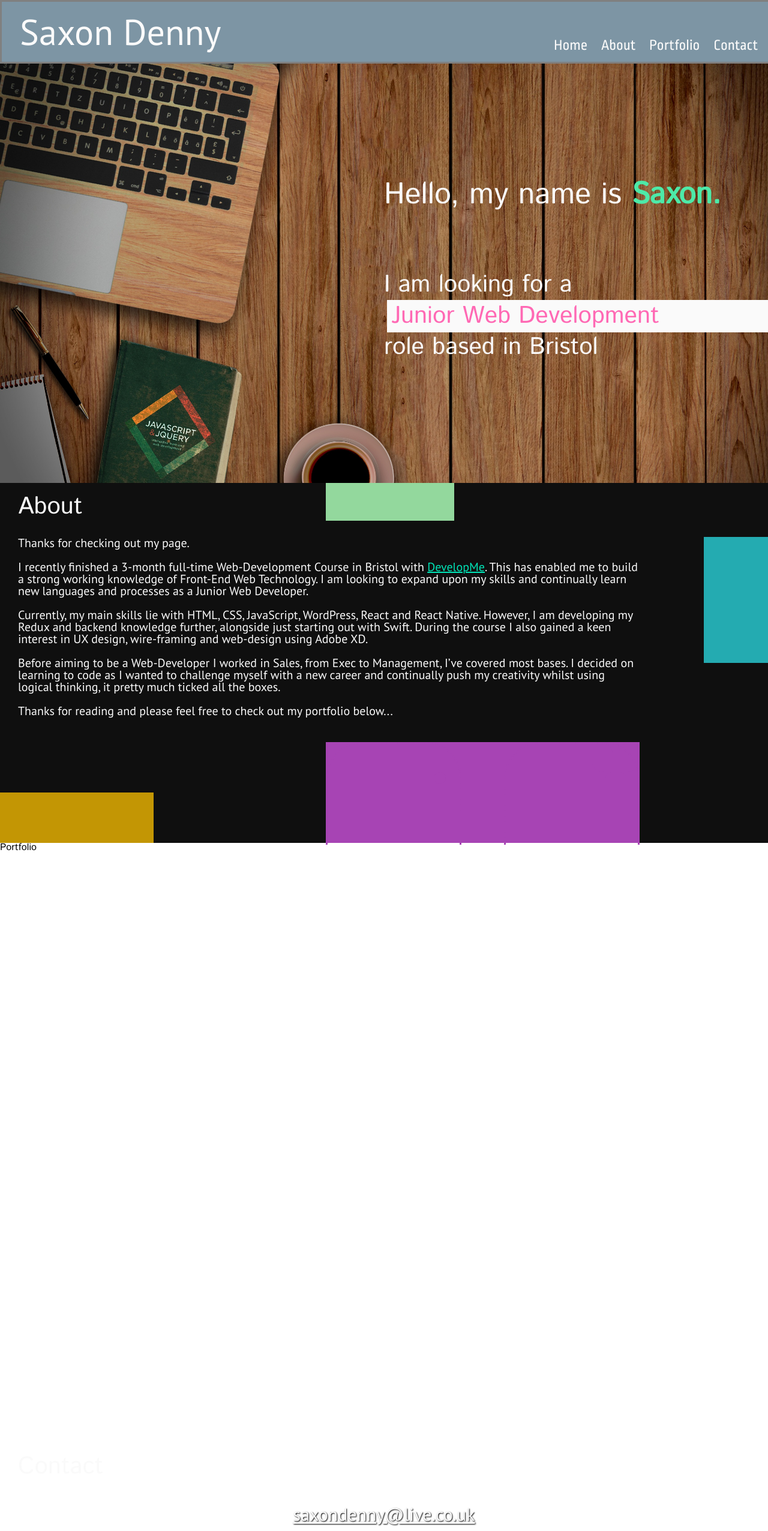
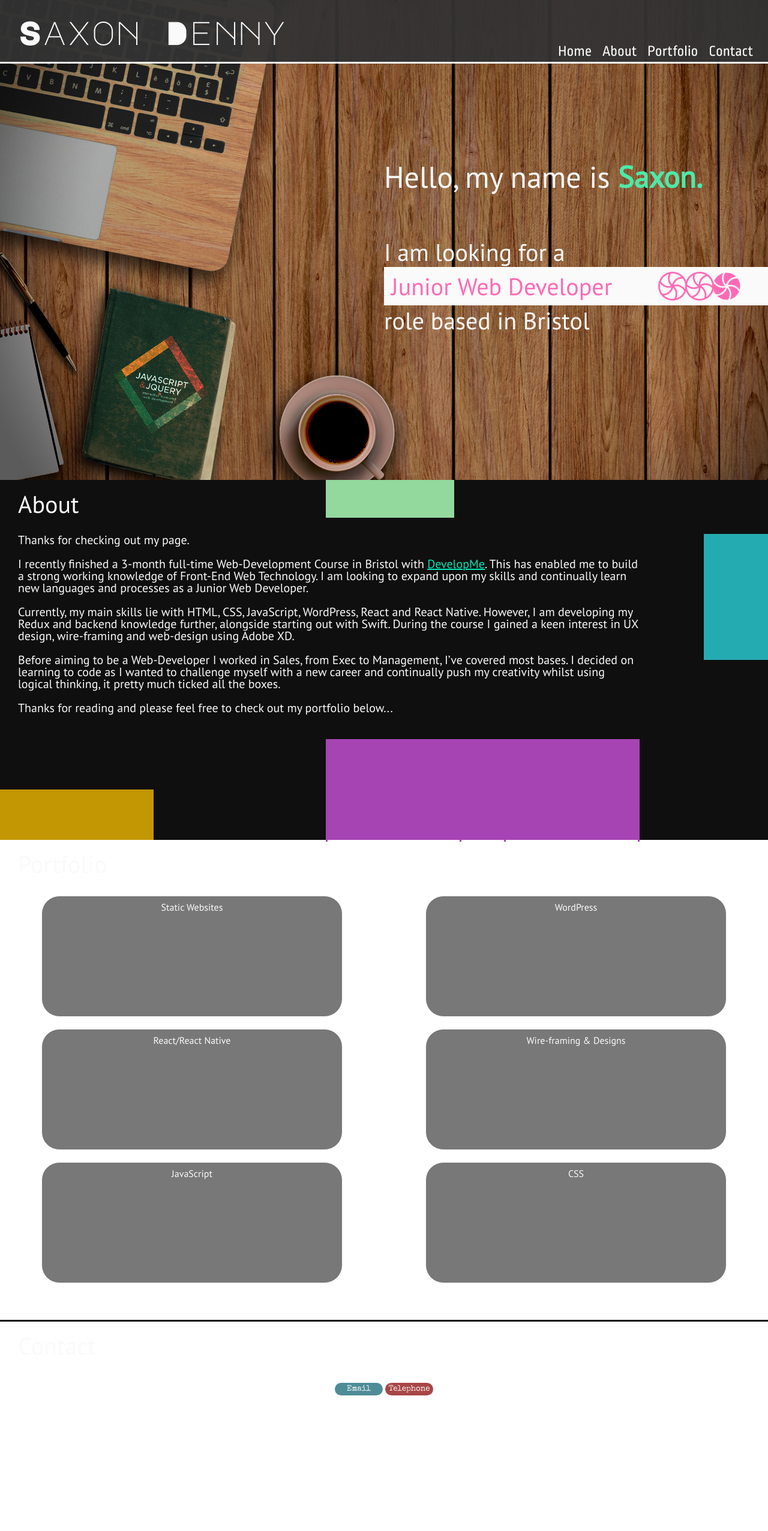
Before and after one commit to Saxon-Denny/saxon-website, a plain HTML site: page index.html in a window 1280 px wide. Shown: the top 2552 px of the page at 60% size. Drawn offline with nearby package versions, Linux system fonts and the light colour scheme; a web font is replaced by a local one.

Commit message:
js updated, background image fixed-position, css shortened

```diff
--- a/css/index.css
+++ b/css/index.css
@@ -1,30 +1,23 @@
-body{
-   scroll-behavior: smooth;
-}
 
 .header{
     width: 100%;
-    height: 100px;
-    background-color: rgba(118, 144, 160, 0.95);
+    height: 103px;
+    background-color: rgba(51, 51, 51, 0.95);
     position: relative;
-    border: 3px solid grey;
+    border-bottom: 3px solid #FAFAFA;
     position: fixed;
     top: 0px;
     overflow: hidden;
     z-index: +1;
 }
 
-.header-div{
-    width: 30%;
-}
-
 .header h2 {
-    font-size: 60px;
+    font-size: 55px;
     position: absolute;
     left: 30px;
-    top: 20%;
+    top: 25%;
     color: #FAFAFA;
-    font-family: 'pt sans', cursive;
+    font-family: 'Major Mono Display', cursive;
 }
 
 .header nav{
@@ -36,16 +29,18 @@ body{
 
 .header nav ul li{
     display: inline-block;
-	padding: 10px;
-	border: 0px solid #000;
+	padding-right: 15px;
     border-spacing: 10px;
     font-size: 25px;
-    color: #FAFAFA;
 }
 
 .header nav ul li a{
     text-decoration: none;
     color: #FAFAFA;
+    -webkit-transition: 0.5s ease-in-out;
+    -moz-transition: 0.5s ease-in-out;
+    -o-transition: 0.5s ease-in-out;
+    transition: 0.5s ease-in-out;
 }
 
 .header nav ul li a:visited{
@@ -73,48 +68,25 @@ body{
     transition-delay: .2s;
  }
 
- .letter-one:hover{
+.header-name span:hover{
    color: #4DE9A8;
  }
- .letter-two:hover{
-    color: #4DE9A8;
-  }
-  .letter-three:hover{
-    color: #4DE9A8;
-  }
-  .letter-four:hover{
-    color: #4DE9A8;
-  }
-  .letter-five:hover{
-    color: #4DE9A8;
-  }
-  .letter-six:hover{
-    color: #4DE9A8;
-  }
-  .letter-seven:hover{
-    color: #4DE9A8;
-  }
-  .letter-eight:hover{
-    color: #4DE9A8;
-  }
-  .letter-nine:hover{
-    color: #4DE9A8;
-  }
-  .letter-ten:hover{
-    color: #4DE9A8;
-  }
 
 .title{
     width: 100%;
-    height: 700px;
+    height: 800px;
     background-image: url(../assets/web-design.jpg);
     background-size: cover;
+    background-position: center;
+    background-attachment: fixed;
+    background-repeat: no-repeat;
     position: relative;
     display: grid;
     grid-template-columns: 1fr 1fr;
     grid-template-rows: 1fr 1fr;
-    margin-top: 105px;
-    font-family: 'Istok Web';
+    font-family: 'pt sans', sans-serif;
+    color: #FAFAFA;
+    font-size: 50px;
 }
 
 .title h1{
@@ -123,15 +95,12 @@ body{
     grid-row-start: 1;
     grid-row-end: 2;
     position: absolute;
-    bottom: 30%;
-    color: #FAFAFA;
-    font-size: 50px;
+    bottom: 20%;
 }
 
 .name-color{
     color: #4DE9A8;
     font-weight: bold;
-
 }
 
 .role-title{
@@ -139,19 +108,61 @@ body{
     grid-column-end: 3;
     grid-row-start: 2;
     grid-row-end: 3;
-}
-
-.role-title{
     color: #FAFAFA;
     font-size: 40px;
 }
 
+.role-background{
+    background-color: #FAFAFA;
+    display: grid;
+    width: 100%;
+    grid-template-columns: 1fr 0.5fr;
+    grid-template-rows: 1fr;
+    margin: 5px 0px 5px 0px;
+}
+
 .role-color{
-    color: hotpink;
-    background-color: #FAFAFA;
-    width: 100%;
+    color: #ff69b4;
     padding: 7px;
     margin: 5px;
+    grid-column-start: 1;
+    grid-column-end: 2;
+    grid-row-start: 1;
+    grid-row-end: 2;
+}
+
+.role-background img{
+    grid-column-start: 2;
+    grid-column-end: 3;
+    grid-row-start: 1;
+    grid-row-end: 2;
+    align-self: center;
+}
+
+@-moz-keyframes spin { 100% { -moz-transform: rotate(360deg); } }
+@-webkit-keyframes spin { 100% { -webkit-transform: rotate(360deg); } }
+@keyframes spin { 100% { -webkit-transform: rotate(360deg); transform:rotate(360deg); } }
+
+
+.rotating {
+    margin-left: 30px;
+    -webkit-animation:spin 4s linear infinite;
+    -moz-animation:spin 4s  linear infinite;
+    animation:spin 4s linear infinite;
+}
+
+.rotating-one {
+    margin-left: 75px;
+    -webkit-animation:spin 4s reverse linear infinite;
+    -moz-animation:spin 4s reverse linear infinite;
+    animation:spin 4s reverse linear infinite;
+}
+
+.rotating-two {
+    margin-left: 120px;
+    -webkit-animation:spin 4s linear infinite;
+    -moz-animation:spin 4s linear infinite;
+    animation:spin 4s linear infinite;
 }
 
 .about{
@@ -159,31 +170,29 @@ body{
     height: 600px;
     background-color: #0F0F0F;
     background-size: cover;
+    background-position: center;
+    background-attachment: fixed;
+    background-repeat: no-repeat;
     position: relative;
     display: grid;
     grid-template-columns: 1fr 1fr 0.4fr;
     grid-template-rows: 0.3fr 1fr 0.7fr;
+    font-family: 'pt sans', sans-serif;
+    color:#FAFAFA;
+    font-size: 20px;
 }
 
 .about h3{
-    color:#FAFAFA;
-    position: absolute;
     grid-column-start: 1;
     grid-column-end: 2;
     grid-row-start: 1;
     grid-row-end: 2;
     height: 10%;
     width: 10%;
+    position: absolute;
     left: 30px;
     top: 20px;
     font-size: 40px;
-    font-family: 'Istok Web';
-}
-
-.about-content p{
-    color:#FAFAFA;
-    font-size: 20px;
-    font-family: 'pt sans', sans-serif;
 }
 
 .about-content p a{
@@ -407,26 +416,77 @@ body{
 
 .portfolio{
     width: 100%;
-    height: 1000px;
+    height: 800px;
     background-image: url(../assets/camera.jpg);
     background-size: cover;
+    background-position: center;
+    background-attachment: fixed;
+    background-repeat: no-repeat;
     position: relative;
     display: grid;
     grid-template-columns: 1fr 1fr;
-    grid-template-rows: 1fr 1fr;
-    font-family: 'Istok Web';
+    grid-template-rows: 0.1fr 1fr;
+    font-family: 'pt sans', sans-serif;
+    color: #FAFAFA;
+    border-bottom: solid 3px #0F0F0F;
 }
 
 .portfolio h3 span{
     position: absolute;
-    top: -105px;
+    top: -125px;
+}
+
+.portfolio h3{
+    position: absolute;
+    grid-column-start: 1;
+    grid-column-end: 2;
+    grid-row-start: 1;
+    grid-row-end: 2;
+    height: 10%;
+    width: 10%;
+    left: 30px;
+    top: 20px;
+    font-size: 40px;
+}
+
+.project-left{
+    grid-column-start: 1;
+    grid-column-end: 2;
+    grid-row-start: 2;
+    grid-row-end: 3;
+    justify-self: center;
+}
+
+.portfolio div{
+    text-align: center;
+    margin: 20px;
+    width: 500px;
+    height: 200px;
+    border: solid 1px #FAFAFA;
+    border-radius: 30px;
+    background-color: rgba(31, 30, 30, 0.6);
+}
+.portfolio div p{
+    margin-top: 10px;
+}
+
+.project-right{
+    grid-column-start: 2;
+    grid-column-end: 3;
+    grid-row-start: 2;
+    grid-row-end: 3;
+    justify-self: center;
 }
 
 .contact{
+    color:#FAFAFA;
     width: 100%;
-    height: 555px;;
+    height: 650px;
+    background-size: auto 100%;
     background-image: url(../assets/rotary.jpg);
     background-size: cover;
+    background-attachment: fixed;
+    background-repeat: no-repeat;
     position: relative;
     display: grid;
     grid-template-columns: 1fr 1fr 1fr;
@@ -436,7 +496,7 @@ body{
 
 .contact h3 span{
     position: absolute;
-    top: -105px;
+    top: -125px;
 }
 
 .contact-details{
@@ -447,26 +507,26 @@ body{
     align-self: center;
     justify-self: center;
     text-align: center;
+    height: 50%;
 }
 
-.contact-details p{
+.contact-info{
+    font-family: 'Istok Web', sans-serif;
     display: block;
     font-size: 30px;
-    color: #FAFAFA;
-    text-shadow: 1px 1px 2px black;
-    padding: 5px;
+    text-shadow: 2px 2px 2px #1a1919;
 }
 
-.contact-details p a{
-    color: #FAFAFA;
+.contact-info p{
+    padding: 10px;
 }
 
-.contact-details p a:visited{
-     color: #FAFAFA;
+.contact-info a{
+    color: #FAFAFA;
+    padding: 10px;
 }
 
 .contact h3{
-    color:#FAFAFA;
     position: absolute;
     grid-column-start: 1;
     grid-column-end: 2;
@@ -477,15 +537,43 @@ body{
     left: 30px;
     top: 20px;
     font-size: 40px;
-    font-family: 'Istok Web';
+}
+
+.buttons{
+    margin: 20px;
+}
+
+.buttons button{
+    font-family: 'Special Elite', 'cursive';
+    -webkit-transition: all 1s ease-in-out;
+    -moz-transition: all 1s ease-in-out;
+    -o-transition: all 1s ease-in-out;
+    transition: all 1s ease-in-out;
+    color: #FAFAFA;
+    width: 80px;
+    padding: 4px;
+    border-radius: 20px;
+    border: none;
+}
+
+.buttons button:hover{
+    transform: scale(.8);
+    cursor: pointer;
+}
+
+.buttonPhone{
+    background-color: #a74646;
+}
+
+.buttonEmail{
+    background-color: #4e8c97;
 }
 
 .footer{
     width: 100%;
     height: 40px;
-    background-color: #7690A0;
-    border: 3px solid grey;
-    overflow: hidden;
+    background-color: rgba(51, 51, 51, 0.95);
+    border-top: 3px solid #FAFAFA;
     text-align: center;
     justify-content: center;
 }
--- a/index.html
+++ b/index.html
@@ -3,30 +3,34 @@
   <head>
     <meta charset="utf-8">
     <meta http-equiv="x-ua-compatible" content="ie=edge">
-    <title>Saxons Denny</title>
+    <title>Saxon Denny</title>
     <meta name="description" content="Saxon-Webpage-Portfolio">
     <meta name="viewport" content="width=device-width, initial-scale=1, shrink-to-fit=no">
     <link rel="manifest" href="site.webmanifest">
     <place favicon.ico in the root directory>
     <link rel="stylesheet" href="css/reset.css">
     <link rel="stylesheet" href="css/index.css">
-    <link rel="shortcut icon" type="image/png" href="assets/favicon.png">
+    <link rel="shortcut icon" type="image/png" href="assets/logo.png">
     <link rel="stylesheet" href="https://cdnjs.cloudflare.com/ajax/libs/font-awesome/4.7.0/css/font-awesome.min.css">
-    <link href="https://fonts.googleapis.com/css?family=Amiri|Architects+Daughter|Istok+Web|PT+Sans|Ropa+Sans" rel="stylesheet">
+    <link href="https://fonts.googleapis.com/css?family=IBM+Plex+Mono|Tinos|Cabin+Sketch|Barrio|Amiri|Poiret+One|Special+Elite|Major+Mono+Display|Monoton|Poiret+One|Istok+Web|PT+Sans|Ropa+Sans" rel="stylesheet">
+    <script src="https://unpkg.com/scrollreveal"></script>
+    <script src="https://ajax.googleapis.com/ajax/libs/jquery/3.3.1/jquery.min.js"></script>
+    <script src="javascript/index-scroll.js"></script>
+    <script src="javascript/scroll-reveal.js"></script>
+    <script src="javascript/typewriter.js"></script>
+
     </head>
 
     <body class="container">
 
         <header class="header" id="header-id">
-            <div class="header-div">
                 <a href="#home-id">
                     <div class="header-name">
-                        <h2><span class="letter-one">S</span><span class="letter-two">a</span><span class="letter-three">x</span><span class="letter-four">o</span><span class="letter-five">n</span>
-                            <span class="letter-six">D</span><span class="letter-seven">e</span><span class="letter-eight">n</span><span class="letter-nine">n</span><span class="letter-ten">y</span>
+                        <h2><span>S</span><span>a</span><span>x</span><span>o</span><span>n</span>
+                            <span>D</span><span>e</span><span>n</span><span>n</span><span>y</span>
                         </h2>
                     </div>
                 </a>
-            </div>
             <nav>
                 <ul>
                     <li><a href="#home-id">Home</a></li>
@@ -44,7 +48,12 @@
                 <h1>Hello, my name is <span class="name-color">Saxon.</span></h1>
                 <div class="role-title">
                     <h2>I am looking for a</h2>
-                    <h2 class="role-color">Junior Web Development</h2>
+                    <div class="role-background">
+                        <h2 class="role-color">Junior Web Developer</h2>
+                        <img src="assets/spinner1.png" width="48" height="auto" class="rotating">
+                        <img src="assets/spinner1.png" width="48" height="auto" class="rotating-one">
+                        <img src="assets/spinner.png" width="48" height="auto" class="rotating-two">
+                    </div>
                     <h2>role based in Bristol</h2>
                 </div>
             </section>
@@ -52,7 +61,7 @@
             <article class="about">
                 <h3><span id="about-id"></span>About</h3>
                 <div class=about-content>
-                    <p>
+                   <p>
                         Thanks for checking out my page.<br>
                         <br>
                         I recently finished a 3-month full-time Web-Development Course in Bristol with <a href="https://developme.training/" target="blank">DevelopMe</a>.
@@ -62,7 +71,7 @@
                         <br>
                         Currently, my main skills lie with HTML, CSS, JavaScript, WordPress, React and React Native.
                         However, I am developing my Redux and backend knowledge further,
-                        alongside just starting out with Swift. During the course I also gained a keen
+                        alongside starting out with Swift. During the course I gained a keen
                         interest in UX design, wire-framing and web-design using Adobe XD. <br>
                         <br>
                         Before aiming to be a Web-Developer I worked in Sales,
@@ -95,23 +104,41 @@
 
             <article class="portfolio">
                 <h3><span id="portfolio-id"></span>Portfolio</h3>
-                <figure></figure>
-                <figure></figure>
-                <figure></figure>
-                <figure></figure>
-
-                <div class="random-list">
-                    <div class="js-list"></div>
-                    <div class="css-list"></div>
-                    <div class="react-list"></div>
+                <section class="project-left">
+                    <div class="project-one" id="ProOne">
+                        <p>Static Websites</p>
+                    </div>
+                    <div class="project-two" id="ProTwo">
+                        <p>React/React Native</p>
+                    </div>
+                    <div class="project-three" id="ProThree">
+                        <p>JavaScript</p>
+                    </section>
                 </div>
+                <section class="project-right">
+                    <div class="project-four" id="ProFour">
+                        <p>WordPress</p>
+                    </div>
+                    <div class="project-five" id="ProFive">
+                        <p>Wire-framing & Designs</p>
+                    </div>
+                    <div class="project-six" id=ProSix>
+                        <p>CSS</p>
+                    </div>
+                </section>
             </article>
 
             <article class="contact">
                 <h3><span id="contact-id"></span>Contact</h3>
-                <div class=contact-details>
-                    <p><a href="mailto:saxondenny@live.com?subject=Hello">saxondenny@live.co.uk</a></p>
-                    <p>07554660968</p>
+                <div class="contact-details">
+                    <div class=buttons>
+                        <button class= "buttonEmail" onclick="typeWriterEmail()">Email</button>
+                        <button class= "buttonPhone" onclick="typeWriterPhone()">Telephone</button>
+                    </div>
+                    <div class="contact-info">
+                        <a id= "linkToEmail" href= "mailto:saxondenny@live.co.uk?subject=Hello"></a>
+                        <p id="number"></p>
+                    </div>
                 </div>
             </article>
         </main>
@@ -125,4 +152,5 @@
         </footer>
 
     </body>
+
 </html>
--- /dev/null
+++ b/javascript/scroll-reveal.js
@@ -0,0 +1,30 @@
+$(document).ready(function() {
+    var one = document.getElementById('ProOne');
+    window.sr = new ScrollReveal()
+    sr.reveal(one, {delay: 200, reset: true, desktop: true, duration: 2500, origin: 'top', distance: '100px', });
+    });
+$(document).ready(function() {
+    var two = document.getElementById('ProTwo');
+    window.sr = new ScrollReveal()
+    sr.reveal(two, {delay: 200, reset: true, desktop: true, duration: 2500, origin: 'left', distance: '100px', });
+});
+$(document).ready(function() {
+    var three = document.getElementById('ProThree');
+    window.sr = new ScrollReveal()
+    sr.reveal(three, {delay: 200, reset: true, desktop: true, duration: 2500, origin: 'bottom', distance: '100px', });
+});
+$(document).ready(function() {
+    var four = document.getElementById('ProFour');
+    window.sr = new ScrollReveal()
+    sr.reveal(four, {delay: 200, reset: true, desktop: true, duration: 2500, origin: 'top', distance: '100px', });
+});
+$(document).ready(function() {
+    var five = document.getElementById('ProFive');
+    window.sr = new ScrollReveal()
+    sr.reveal(five, {delay: 200, reset: true, desktop: true, duration: 2500, origin: 'right', distance: '100px', });
+});
+$(document).ready(function() {
+    var six = document.getElementById('ProSix');
+    window.sr = new ScrollReveal()
+    sr.reveal(six, {delay: 200, reset: true, desktop: true, duration: 2500, origin: 'bottom', distance: '100px', });
+});
--- /dev/null
+++ b/javascript/typewriter.js
@@ -0,0 +1,25 @@
+var i = 0;
+var tel = '07554660968';
+var speed = 200;
+
+function typeWriterPhone() {
+  if (i < tel.length) {
+    document.getElementById("number").innerHTML += tel.charAt(i);
+    i++;
+    setTimeout(typeWriterPhone, speed);
+  }
+}
+
+var j = 0;
+var email = 'saxondenny@live.co.uk';
+
+function typeWriterEmail() {
+  if (j < email.length) {
+    document.getElementById("linkToEmail").innerHTML += email.charAt(j);
+    j++;
+    setTimeout(typeWriterEmail, speed);
+  }
+}
+
+let a = document.getElementById("linkToEmail")
+a.href="mailto:saxondenny@live.com?subject=Hello"
```
Also changed, not shown: javascript/index-scroll.js (added, +18 -0 lines), assets/favicon.png (deleted), assets/logo.png (added), assets/spinner.png (added), assets/spinner1.png (added), assets/tipi.ico (deleted), 3 other files.
